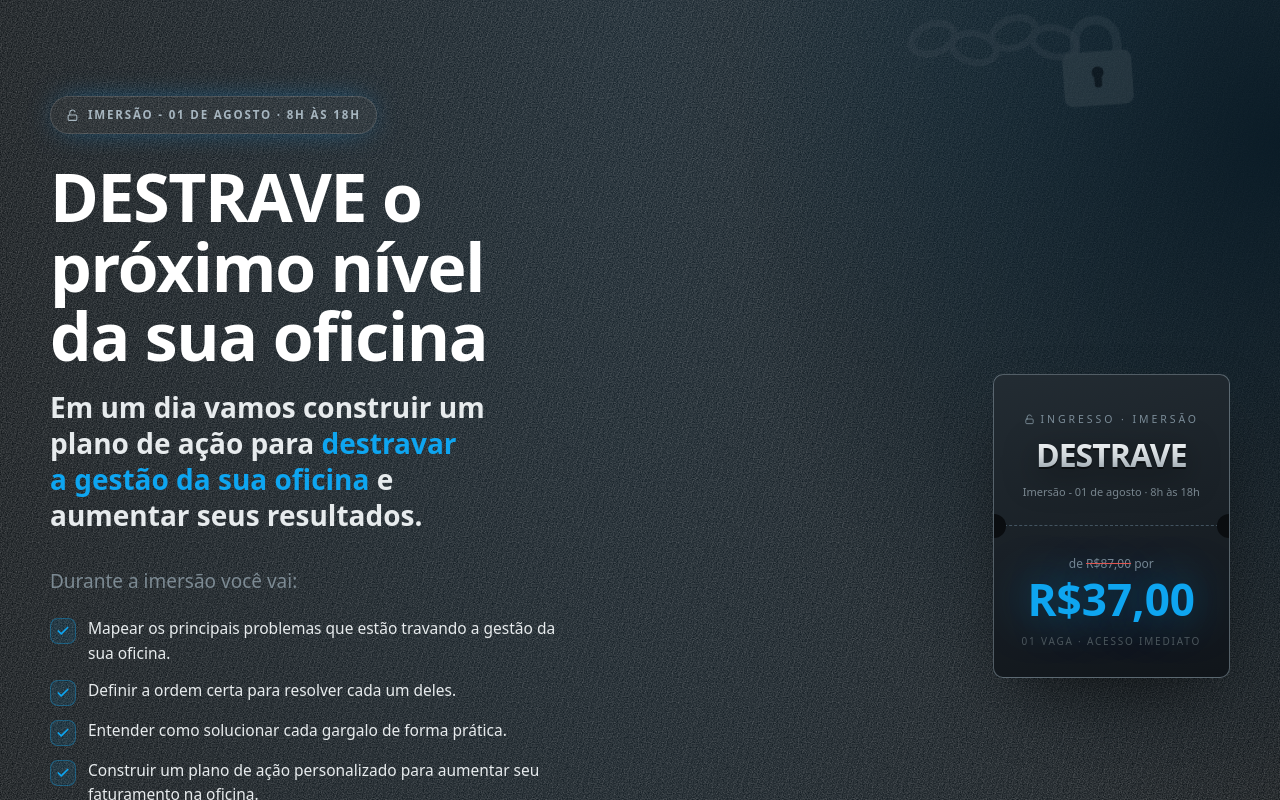
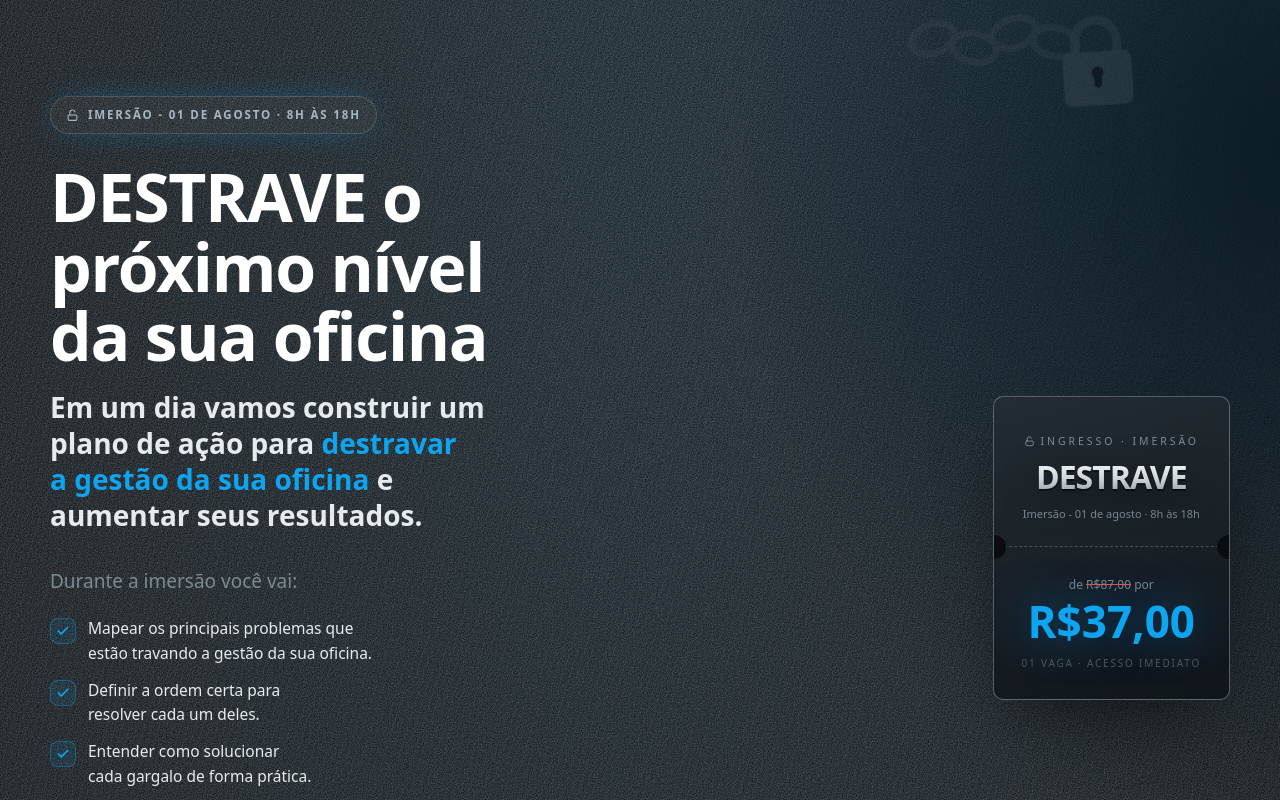
Before and after one commit to cezarhlima1/diegomensor, a Next.js app: page /destrave/lp1 in a window 1280 px wide. Shown: the top 800 px of the page. Built offline with nearby package versions, Linux system fonts and the light colour scheme.

Commit message:
ajuste de quebra de linha

```diff
--- a/components/destrave/DestravePage.tsx
+++ b/components/destrave/DestravePage.tsx
@@ -67,7 +67,14 @@ export default function DestravePage({ copy }: { copy: DestraveCopy }) {
                   <span className="check-ic">
                     <Check className="w-[14px] h-[14px]" />
                   </span>
-                  {b}
+                  {typeof b === "string" ? (
+                    b
+                  ) : (
+                    <span>
+                      {b.firstLine}
+                      <br className="hidden md:block" /> {b.secondLine}
+                    </span>
+                  )}
                 </li>
               ))}
             </ul>
--- a/components/destrave/copy.ts
+++ b/components/destrave/copy.ts
@@ -11,10 +11,10 @@ export const lp1Copy: DestraveCopy = {
   ],
   bulletsIntro: "Durante a imersão você vai:",
   bullets: [
-    "Mapear os principais problemas que estão travando a gestão da sua oficina.",
-    "Definir a ordem certa para resolver cada um deles.",
-    "Entender como solucionar cada gargalo de forma prática.",
-    "Construir um plano de ação personalizado para aumentar seu faturamento na oficina.",
+    { firstLine: "Mapear os principais problemas que", secondLine: "estão travando a gestão da sua oficina." },
+    { firstLine: "Definir a ordem certa para", secondLine: "resolver cada um deles." },
+    { firstLine: "Entender como solucionar", secondLine: "cada gargalo de forma prática." },
+    { firstLine: "Construir um plano de ação personalizado", secondLine: "para aumentar seu faturamento na oficina." },
   ],
   ctaLabel: "Quero destravar a gestão da minha oficina",
   priceBarLabel: "75% do LOTE 01 vendido de R$87,00 por R$37,00",
--- a/components/destrave/types.ts
+++ b/components/destrave/types.ts
@@ -1,13 +1,14 @@
 /** Tipos do conteúdo (copy) das páginas de captura da Imersão DESTRAVE. */
 
 export type HeadlineSegment = { text: string; blue?: boolean };
+export type HeroBullet = string | { firstLine: string; secondLine: string };
 
 export type DestraveCopy = {
   eventLine: string;
   heroTitle?: string;
   headline: HeadlineSegment[];
   bulletsIntro: string;
-  bullets: string[];
+  bullets: HeroBullet[];
   ctaLabel: string;
   priceBarLabel: string;
   block2: {
```
